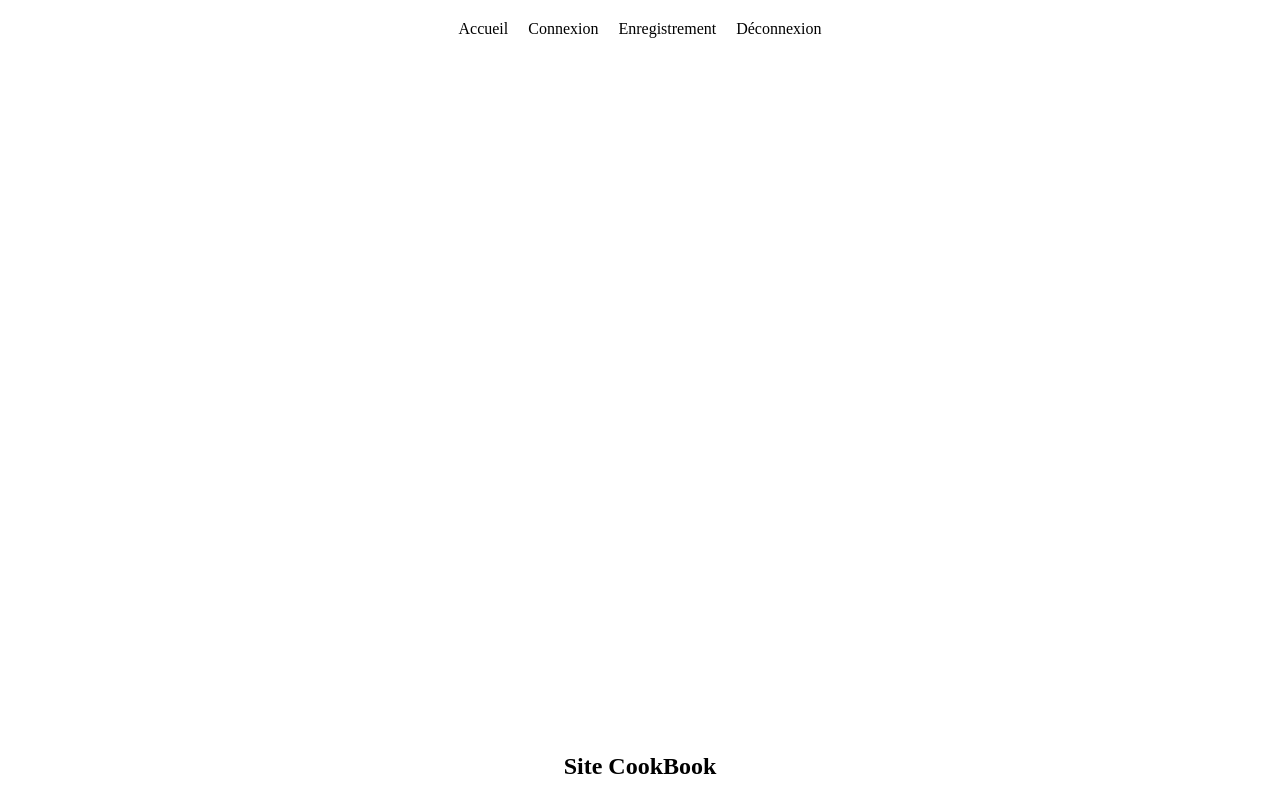
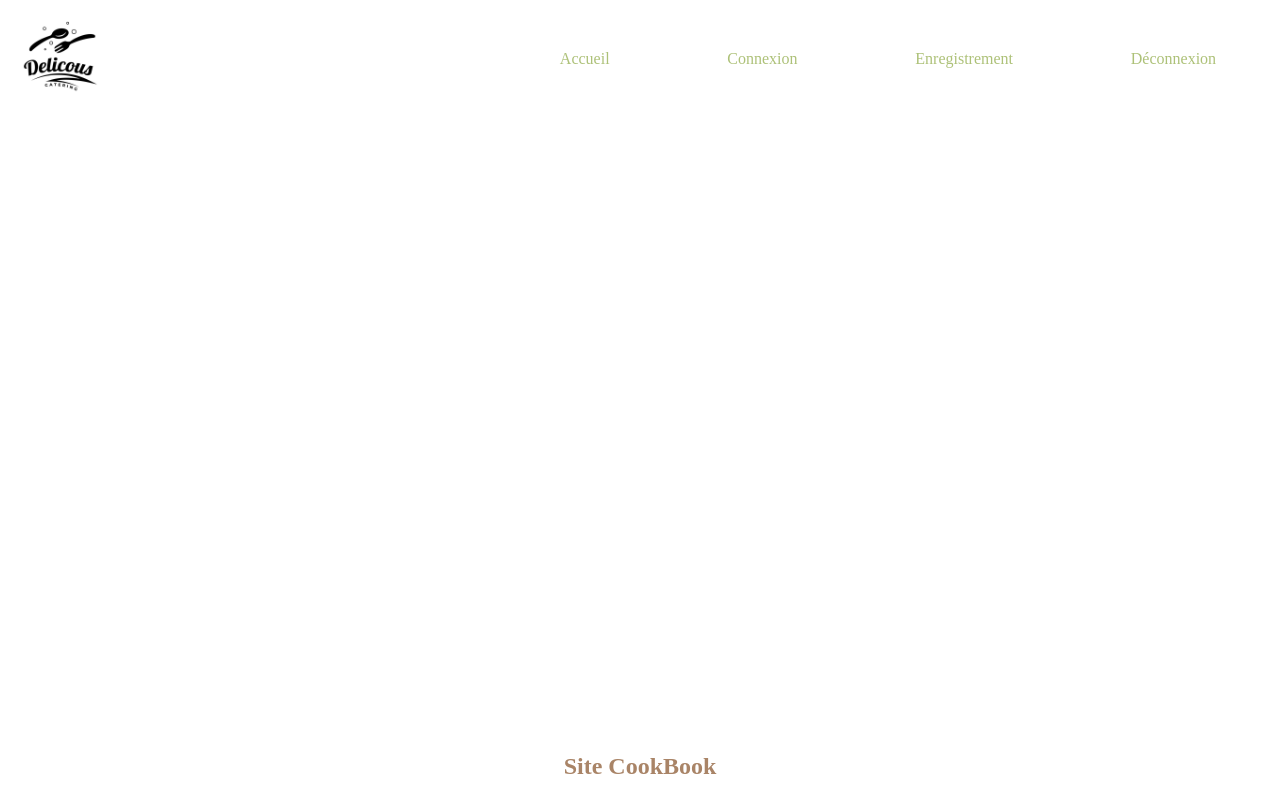
Before and after one commit to foufouboy/cookbook, a React app in the folder front/: page / in a window 1280 px wide. Built offline with nearby package versions, Linux system fonts and the light colour scheme; the HTML template or start-up script is replaced by a standard one.

Commit message:
adding pages (front)

```diff
--- a/front/src/components/header.jsx
+++ b/front/src/components/header.jsx
@@ -4,10 +4,16 @@ function Header() {
     return (
         <>
             <div className="navLink">
-                <NavLink to="/"> Accueil</NavLink>
-                <NavLink to="/Login"> Connexion</NavLink>
-                <NavLink to="/Register"> Enregistrement</NavLink>
-                <NavLink to="/Logout"> Déconnexion</NavLink>
+                <div className="logo">
+                  <NavLink to="/"> <img src="logo.png" /> </NavLink>
+                </div>
+                <div className="links">
+                  <NavLink to="/"> Accueil</NavLink>
+                  <NavLink to="/Login"> Connexion</NavLink>
+                  <NavLink to="/Register"> Enregistrement</NavLink>
+                  <NavLink to="/Logout"> Déconnexion</NavLink>
+
+                </div>
             </div>
         </>
     );
--- a/front/src/styles/App.sass
+++ b/front/src/styles/App.sass
@@ -1,3 +1,5 @@
+@import 'variables.sass'
+
 *
     margin: 0
     padding: 0
@@ -6,3 +8,4 @@
 #root
     height:100vh
     position: relative
+    color: $chamoisee
--- a/front/src/styles/header.sass
+++ b/front/src/styles/header.sass
@@ -1,11 +1,25 @@
+@import 'variables.sass'
+
 .navLink
     position : fixed
     top : 0
     display : flex
     gap : 20px
-    justify-content : center
     width : 100%
     padding : 20px
+    justify-content: space-between
+
+.logo
+    width:20%
+    img
+        width:80px
+
+.links
+    display: flex
+    justify-content: space-around
+    align-items: center
+    width: 60%
+    gap:30px
     a
         text-decoration : none
-        color : black
+        color: $olivine
--- /dev/null
+++ b/front/src/styles/variables.sass
@@ -0,0 +1,6 @@
+
+$parchment: #f0ead2ff
+$tea-green: #dde5b6ff
+$olivine: #adc178ff
+$chamoisee: #a98467ff
+$umber: #6c584cff
```
Also changed, not shown: front/public/logo.png (added).
